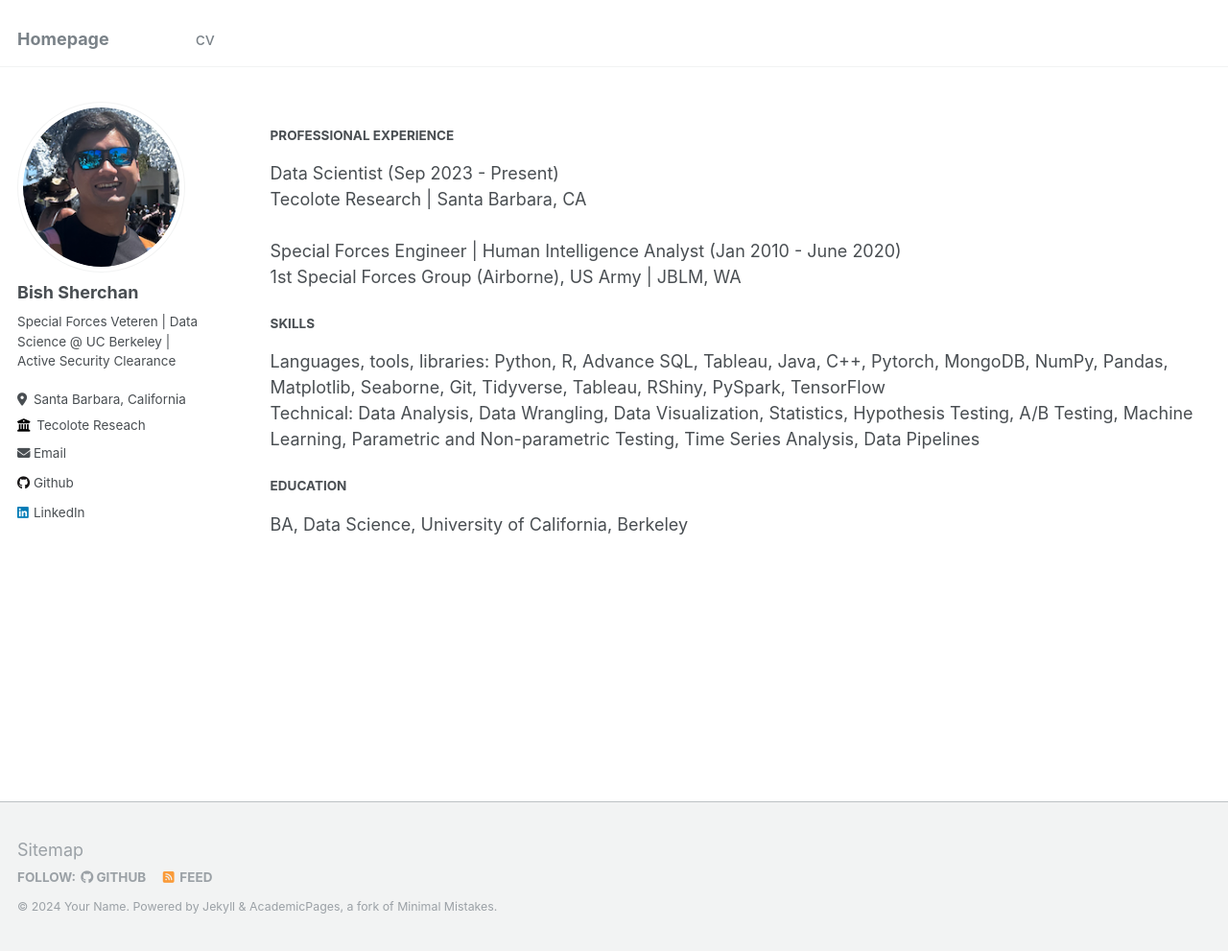
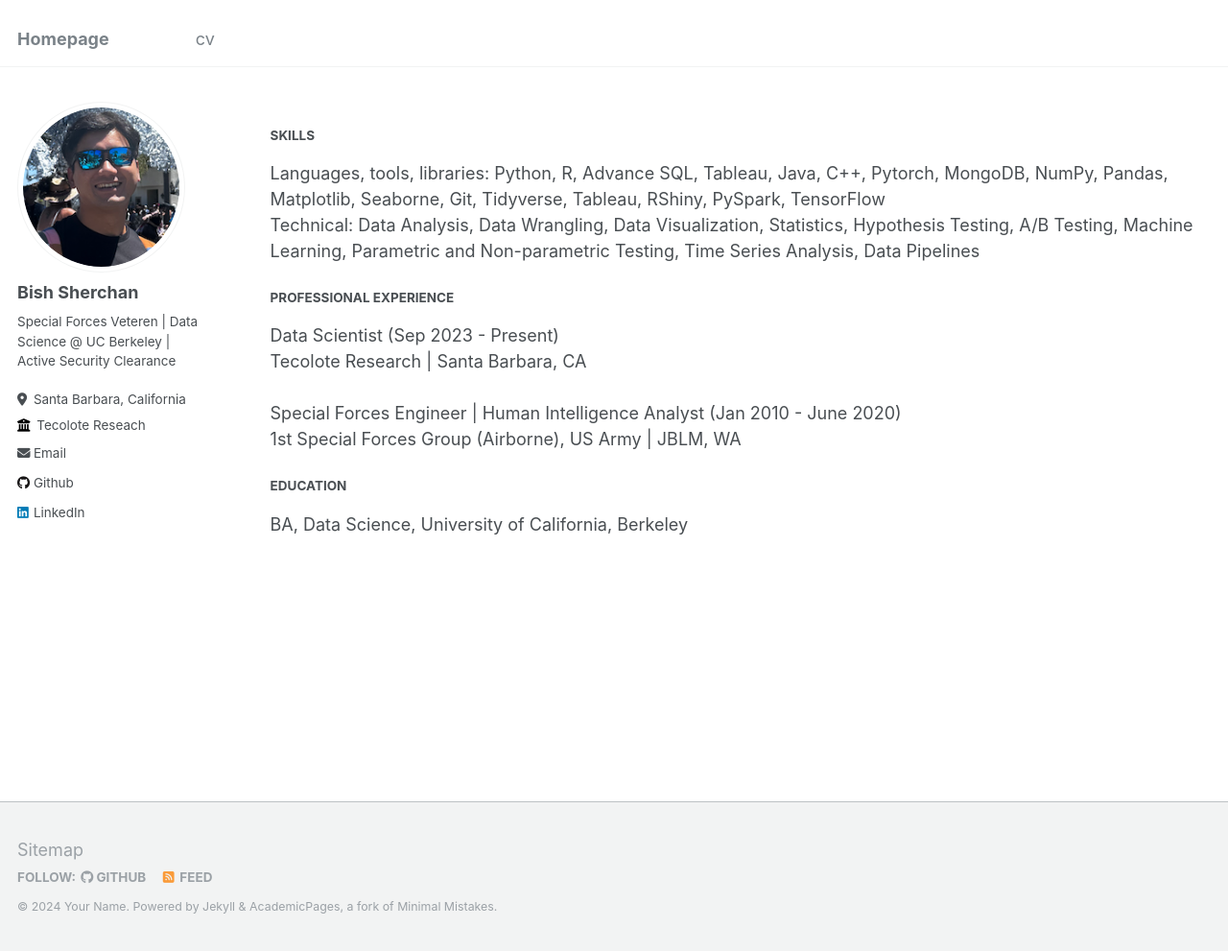
Before and after one commit to bishchan/bishchan.github.io, a Jekyll site: the page built from _pages/cv.md, in a window 1280 px wide and 991 px high. Shown: the whole window at 96% size. Built offline with Jekyll 4.4.1, drawn with Linux system fonts in a browser that asks for light colours; part of the change alters nothing that is shown.

Commit message:
Update cv.md

```diff
--- a/_pages/cv.md
+++ b/_pages/cv.md
@@ -9,6 +9,13 @@ redirect_from:
 
 {% include base_path %}
 
+
+#### SKILLS
+Languages, tools, libraries: Python, R, Advance SQL, Tableau, Java, C++, Pytorch, MongoDB, NumPy, Pandas, Matplotlib, Seaborne, Git, Tidyverse, Tableau, RShiny, PySpark, TensorFlow <br/> <b/>
+Technical: Data Analysis, Data Wrangling, Data Visualization, Statistics, Hypothesis Testing, A/B Testing, Machine Learning, Parametric and Non-parametric Testing, Time Series Analysis, Data Pipelines
+<br/>
+
+
 #### PROFESSIONAL EXPERIENCE
 Data Scientist (Sep 2023 - Present) <br/>
 Tecolote Research | Santa Barbara, CA <br/>
@@ -17,12 +24,5 @@ Special Forces Engineer | Human Intelligence Analyst (Jan 2010 - June 2020) <br/
 1st Special Forces Group (Airborne), US Army | JBLM, WA
 <br/>
 
-#### SKILLS
-Languages, tools, libraries: Python, R, Advance SQL, Tableau, Java, C++, Pytorch, MongoDB, NumPy, Pandas, Matplotlib, Seaborne, Git, Tidyverse, Tableau, RShiny, PySpark, TensorFlow <br/>
-Technical: Data Analysis, Data Wrangling, Data Visualization, Statistics, Hypothesis Testing, A/B Testing, Machine Learning, Parametric and Non-parametric Testing, Time Series Analysis, Data Pipelines
-<br/>
-
-
-
 #### EDUCATION
 BA, Data Science, University of California, Berkeley <br/>
```
